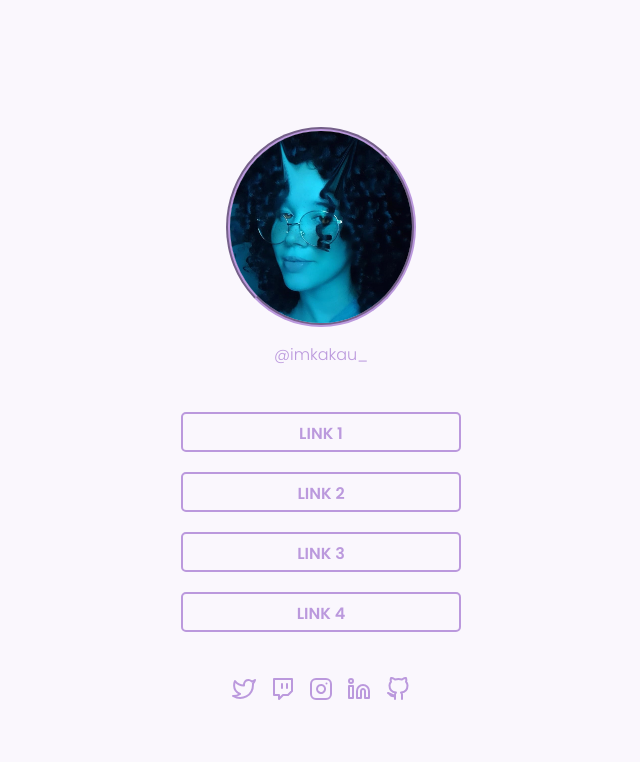
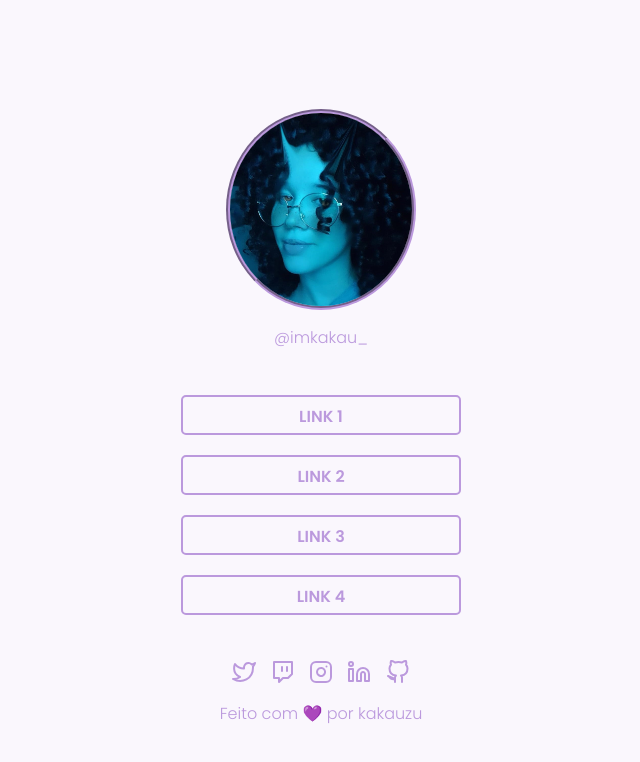
Before and after one commit to Kauanny-cmd/social-tree, a plain HTML site: page index.html in a window 1280 px wide. Shown: the whole page, without its empty margins (319-959 px from the left). Drawn offline with Linux system fonts and the light colour scheme.

Commit message:
add footer

```diff
--- a/index.html
+++ b/index.html
@@ -41,6 +41,7 @@
                 <img src="assets/github.svg" alt="">
             </a>
         </div>
+        <footer>Feito com 💜 por kakauzu</footer>
     </div>
 </body>
 
--- a/style.css
+++ b/style.css
@@ -78,3 +78,7 @@ a:hover{
 .icons img:hover{
     transform: scale(1.4);
 }
+
+footer{
+    padding: 5px;
+}
```
